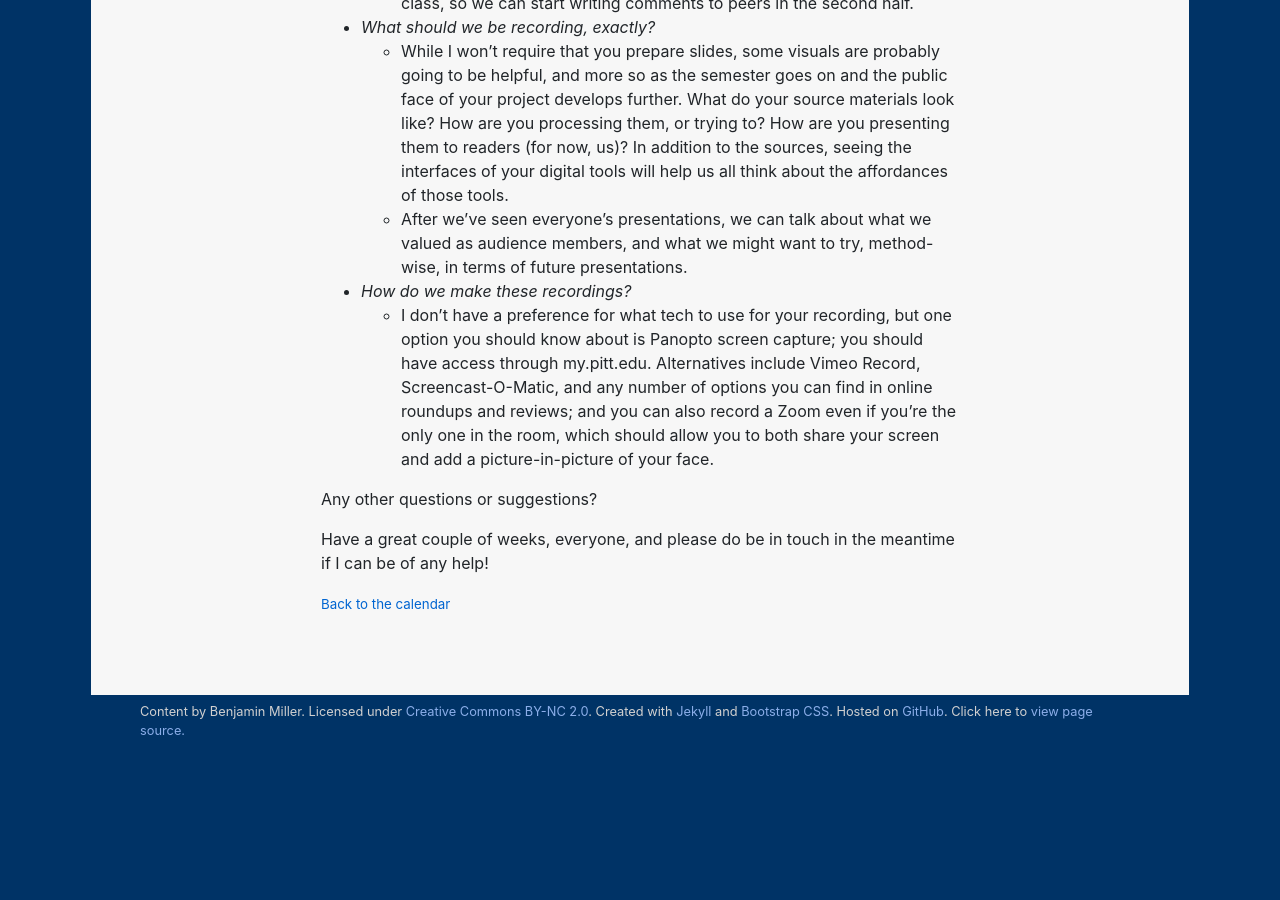
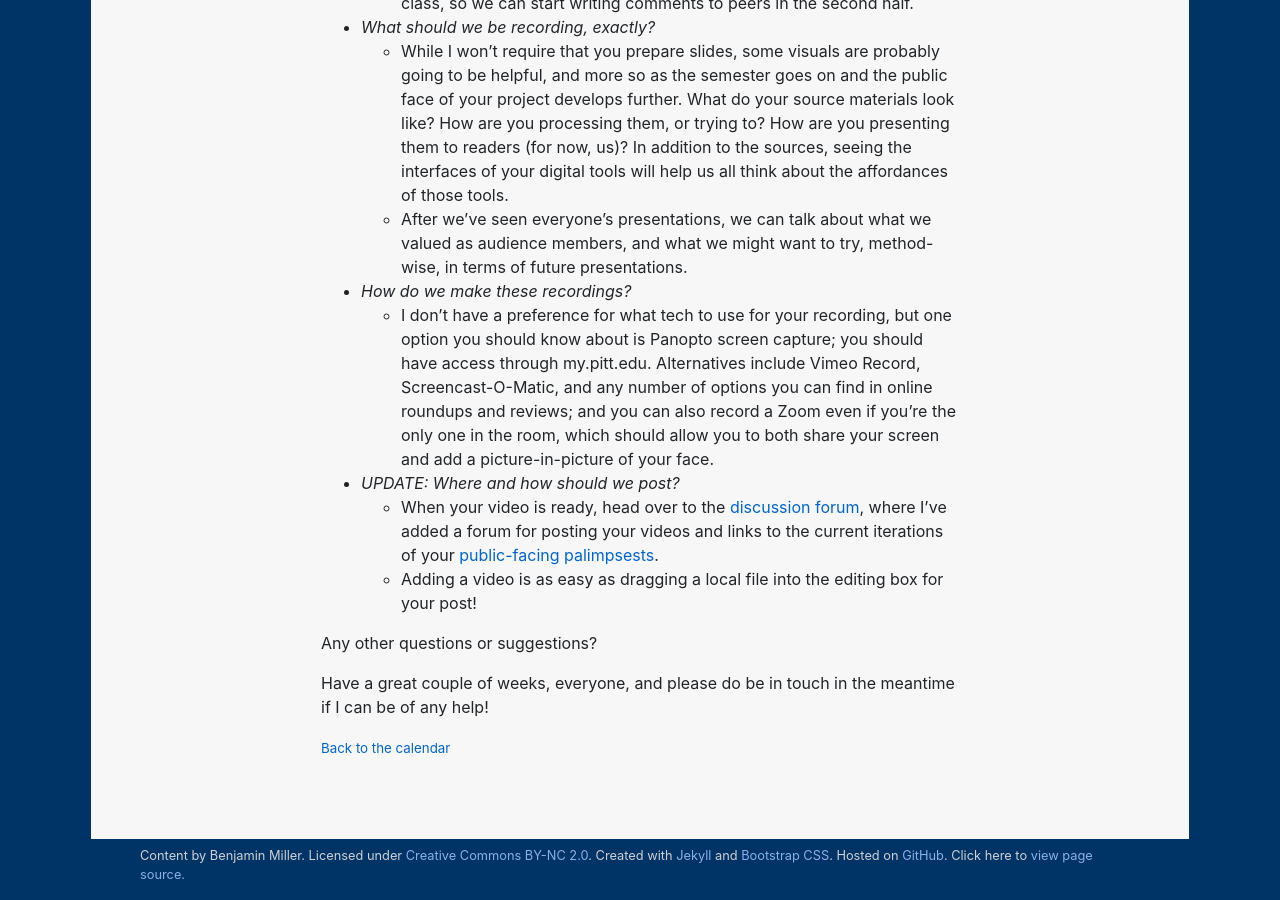
Before and after one commit to benmiller314/dsam2023fall, a Jekyll site: the page built from plans/week-04.md, in a window 1280 px wide and 900 px high, scrolled down 4797 px. Built offline with Jekyll 4.4.1, drawn with Linux system fonts in a browser that asks for light colours; our own code applies the rules of GitHub Pages for plain Markdown files; before the commit the page ends 5553 px from its top, so only the background shows below that.

Commit message:
add a place to post the videos/links
for the first project iteration

```diff
--- a/plans/week-04.md
+++ b/plans/week-04.md
@@ -179,6 +179,11 @@ And don't forget to save and commit (with a meaningful message) when you reach a
 * _How do we make these recordings?_
     - I don't have a preference for what tech to use for your recording, but one option you should know about is Panopto screen capture; you should have access through my.pitt.edu. Alternatives include Vimeo Record, Screencast-O-Matic, and any number of options you can find in online roundups and reviews; and you can also record a Zoom even if you're the only one in the room, which should allow you to both share your screen and add a picture-in-picture of your face.
 
+* _UPDATE: Where and how should we post?_
+    - When your video is ready, head over to the [discussion forum]({{site.github_url}}/discussions), where I've added a forum for posting your videos and links to the current iterations of your [public-facing palimpsests](https://benmiller314.github.io/dsam2023fall/projects#palimpsest-of-public-iteration).
+    - Adding a video is as easy as dragging a local file into the editing box for your post!
+
+
 Any other questions or suggestions?
 
 Have a great couple of weeks, everyone, and please do be in touch in the meantime if I can be of any help!
```
